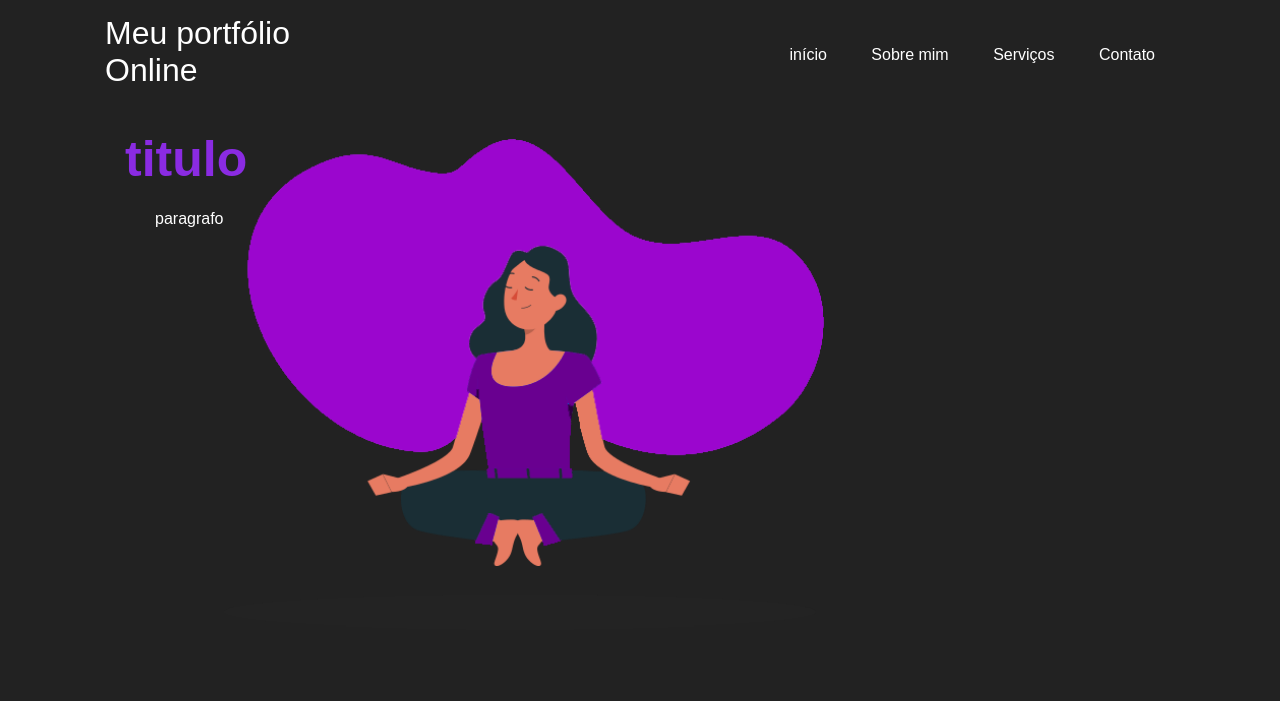
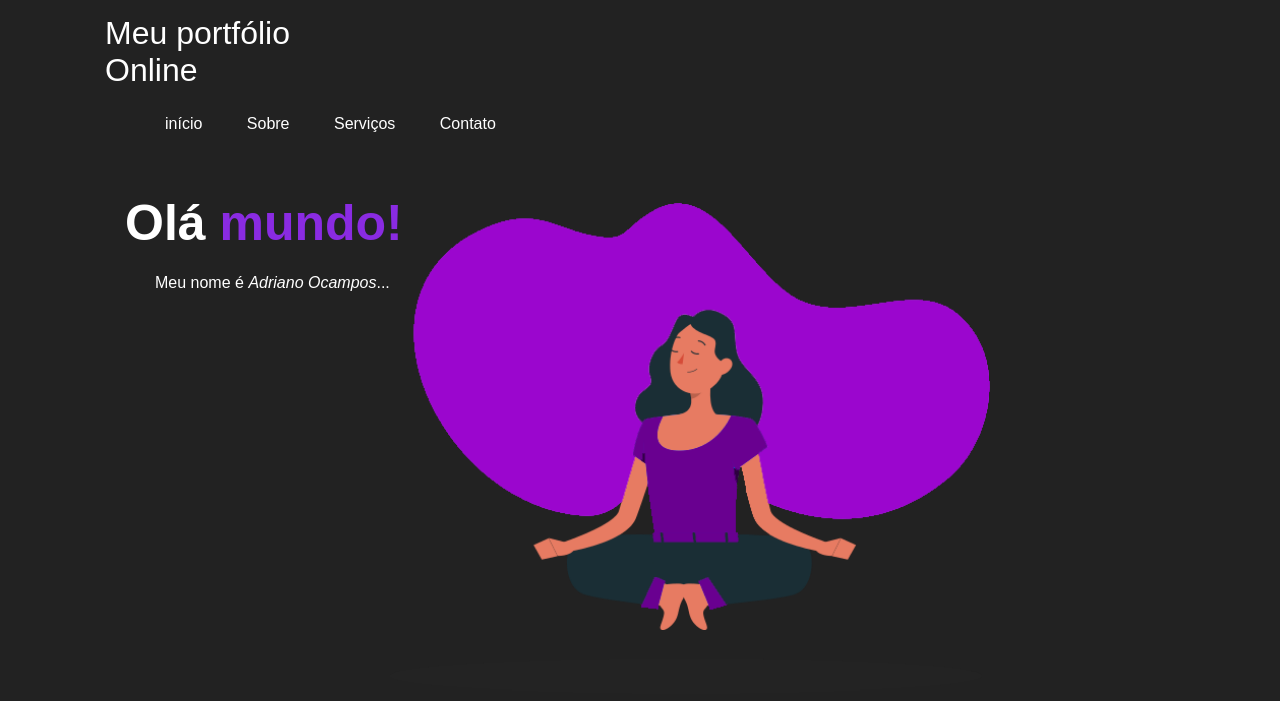
Before and after one commit to adrianoocampos21/adrianoocampos21.github.io, a plain HTML site: page index.html in a window 1280 px wide. Drawn offline with Linux system fonts and the light colour scheme.

Commit message:
Update (div) index.html

```diff
--- a/index.html
+++ b/index.html
@@ -8,6 +8,7 @@
 </head>
 <body>
     <header>
+        <div class="header">
             <div id="title">
                 <a href="index.html">
                     <h1>Meu portfólio</h1>
@@ -20,20 +21,22 @@
                     <ul>
                         <li>
                             <a href="index.html"><li>início</li></a>
-                        <a href="menu/about.html"><li>Sobre mim</li><a>
+                            <a href="menu/about.html"><li>Sobre</li><a>
                             <a href="menu/services.html"><li>Serviços</li></a>
                             <a href="menu/contact.html"><li>Contato</li></a>
                         </li>
                     </ul>
                 </nav>
             </section>
+        </div>
     </header>
 
     <main>
+        <div class="body">
             <section class="texto">
                 <aside>
-                <h2><span> titulo  </span></h2>
-                <p> paragrafo </p>
+                    <h2>Olá <span>mundo!</span></h2>
+                    <p>Meu nome é <em>Adriano Ocampos</em>...</p>
                 </aside>
             </section>
 
@@ -44,12 +47,14 @@
                     <input type="submit" value="Enviar">
                 </form>
             </section>
-
+        </div>
+        <div class="visual">
             <section class="imagem1">
                 <article>
                     <img src="./images/77d0a7c454e658833800528e748edbe9.png" alt="mulher meditando">
                 </article>
             </section>
+        </div>
     </main>
 </body>
 </html>
```
Lines whose indentation alone changed are shown as unchanged.
